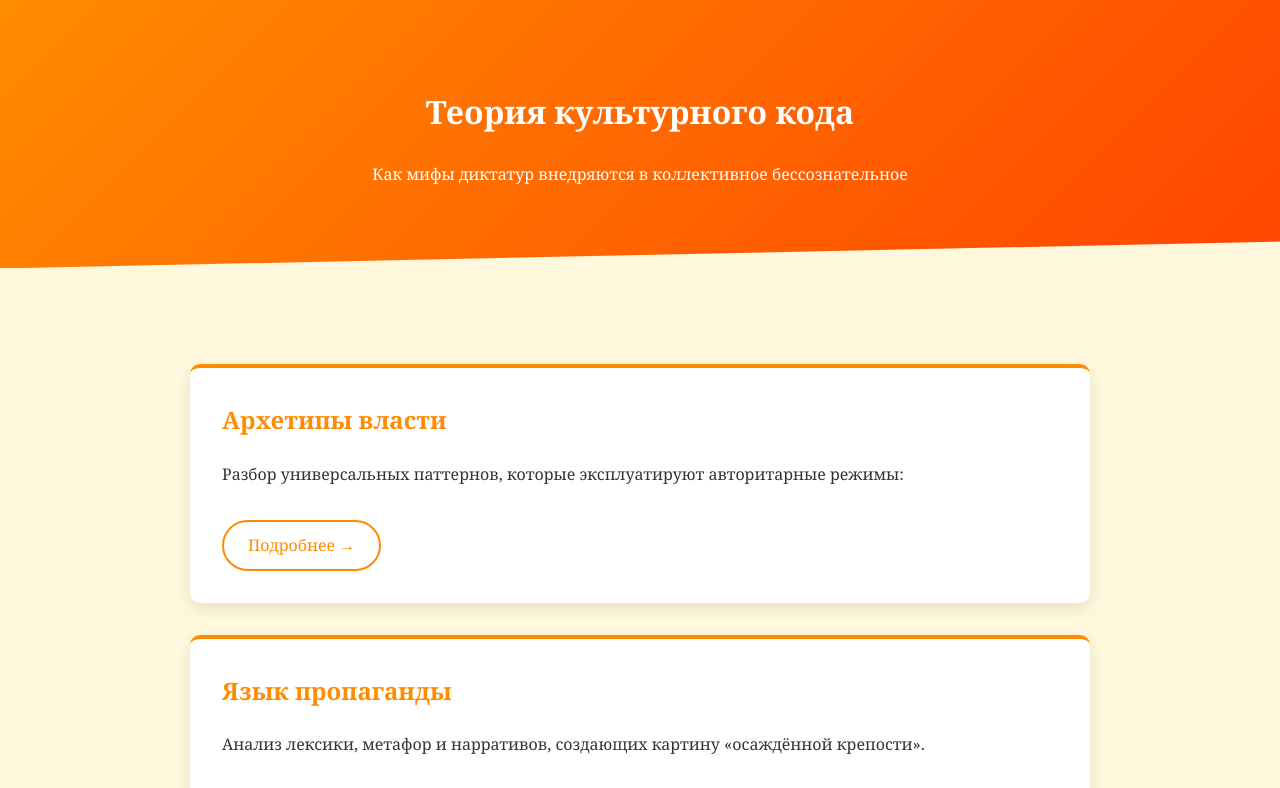
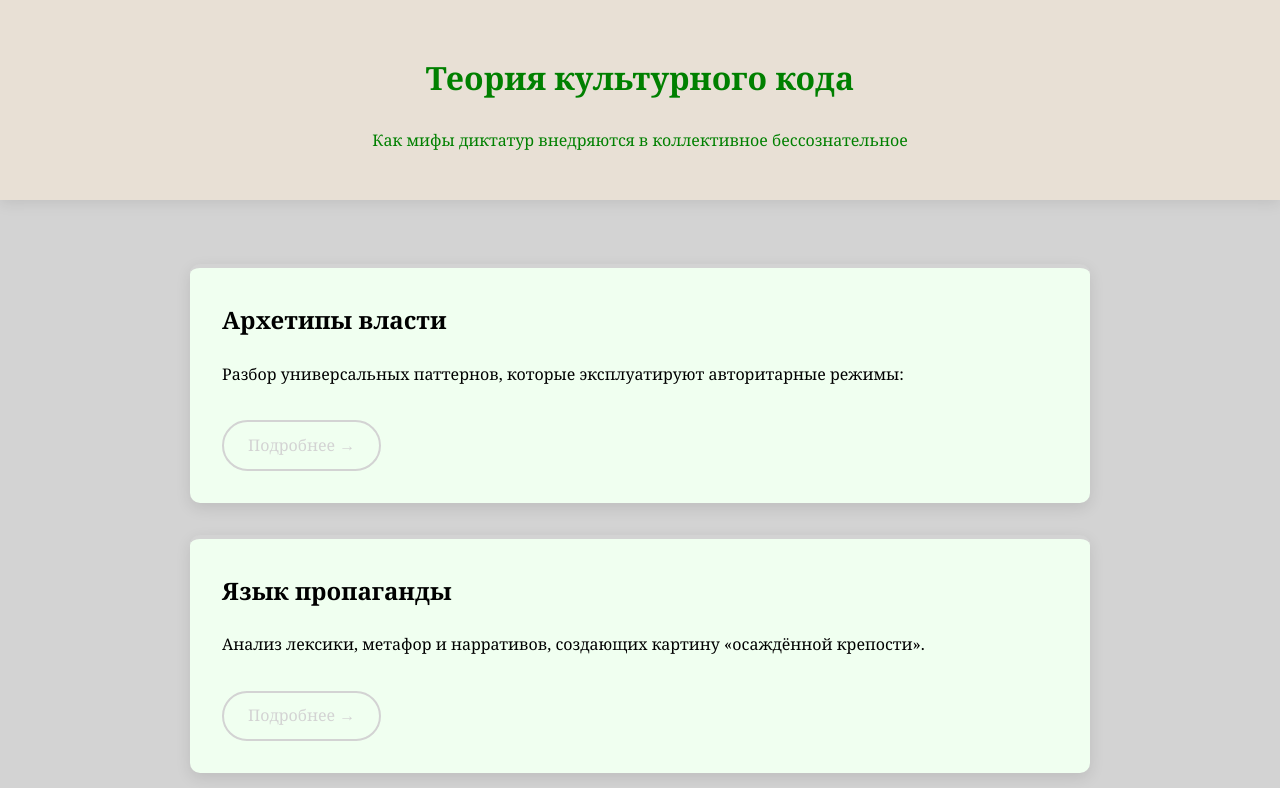
Before and after one commit to svetabeta/papa, a plain HTML site: page theory/index.html in a window 1280 px wide. Shown: the top 788 px of the page. Drawn offline with Linux system fonts and the light colour scheme.

Commit message:
Add files via upload

```diff
--- a/theory/index.html
+++ b/theory/index.html
@@ -4,17 +4,18 @@
     <meta charset="UTF-8">
     <meta name="viewport" content="width=device-width, initial-scale=1.0">
     <title>Теория культурного кода | BIG CULTURAL MORPH</title>
+	<link rel="stylesheet" href="../css/main.css">
     <style>
         :root {
-            --primary: #FF8C00;
+            --primary: #D3D3D3;
             --secondary: #FF4500;
             --light: #FFF8DC;
             --dark: #333;
         }
         body {
             font-family: 'Georgia', serif;
-            background: var(--light);
-            color: var(--dark);
+            background: #D3D3D3;var(--light);
+            color: green var(--dark);
             line-height: 1.7;
             margin: 0;
             padding: 0;
@@ -25,15 +26,14 @@
             padding: 2rem;
         }
         .theory-header {
-            background: linear-gradient(135deg, var(--primary), var(--secondary));
-            color: white;
-            padding: 4rem 2rem;
-            text-align: center;
-            clip-path: polygon(0 0, 100% 0, 100% 90%, 0 100%);
-            margin-bottom: 2rem;
+           background: #e8e0d5 ; /* Светло-бежевый */
+    box-shadow: 0 2px 15px rgba(0,0,0,0.1);
+    padding: 30px 0;
+    text-align: center;
+	color: green;
         }
         .chapter-card {
-            background: white;
+            background: #F0FFF0;
             border-radius: 10px;
             padding: 2rem;
             margin: 2rem 0;
@@ -45,7 +45,7 @@
             transform: translateY(-5px);
         }
         .chapter-title {
-            color: var(--primary);
+            color:  blue var(--primary);
             margin-top: 0;
             cursor: pointer;
         }
@@ -87,7 +87,7 @@
         <div class="chapter-card" onclick="window.location='/theory/propaganda-language'">
             <h2 class="chapter-title">Язык пропаганды</h2>
             <p>Анализ лексики, метафор и нарративов, создающих картину «осаждённой крепости».</p>
-            <a href="/theory/propaganda-language" class="btn-outline">Подробнее →</a>
+            <a href="propaganda-language.index.html" class="btn-outline">Подробнее →</a>
         </div>
 
         <!-- Раздел 3 -->
```
